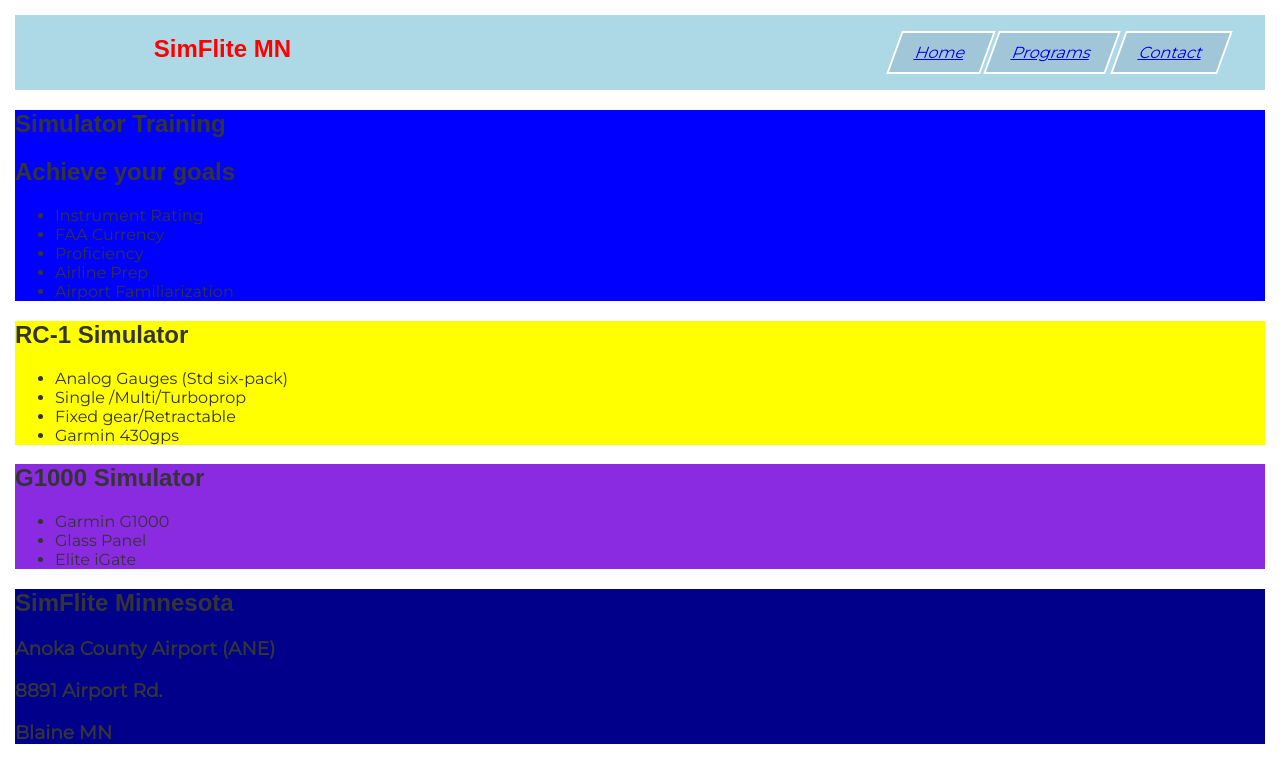
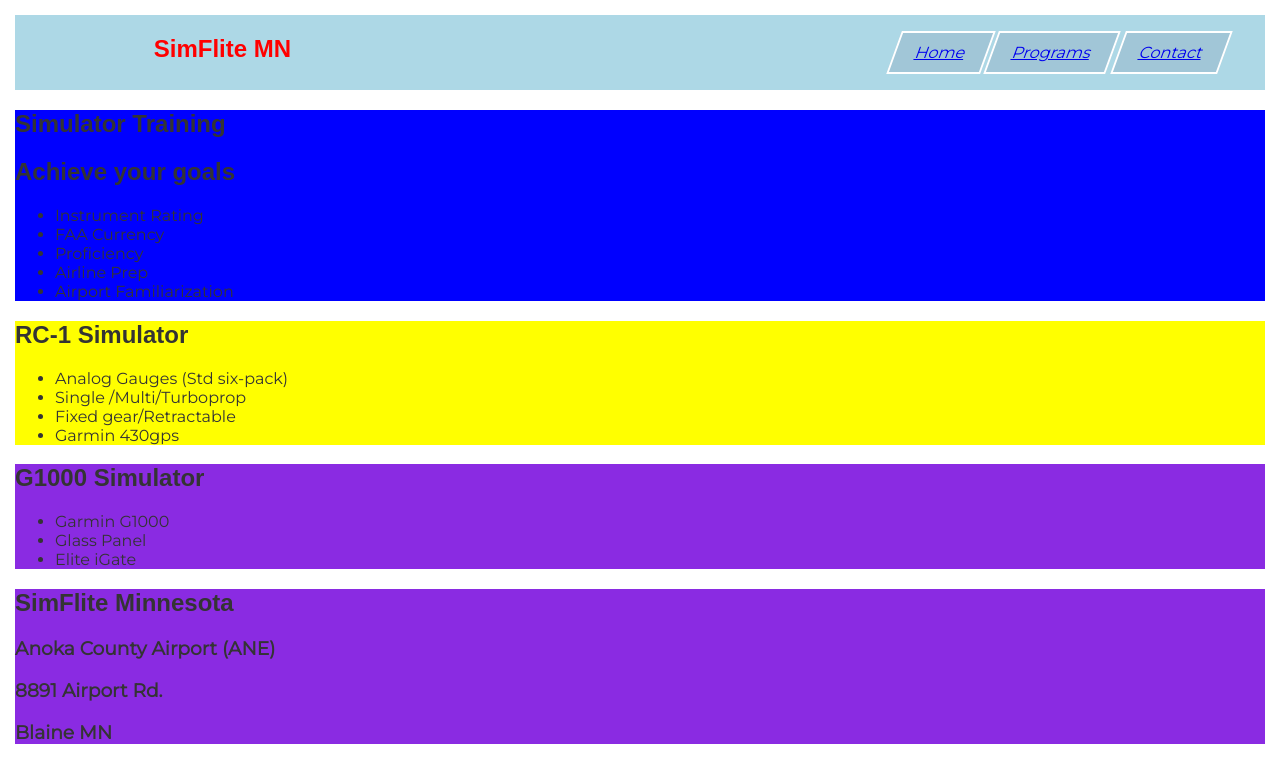
Before and after one commit to tdschmelzer/class-final-project-1121, a plain HTML site: page index.html in a window 1280 px wide. Drawn offline with Linux system fonts and the light colour scheme.

Commit message:
Added baackkground color to footer.

```diff
--- a/index.html
+++ b/index.html
@@ -62,7 +62,7 @@
         </ul>
     </div>
     <!-- !/* -->
-    <footer>
+    <footer style="background-color: blueviolet;">
         <h2>SimFlite Minnesota</h2>
         <h3>Anoka County Airport (ANE)</h3>
         <h3>8891 Airport Rd.</h3>
```
